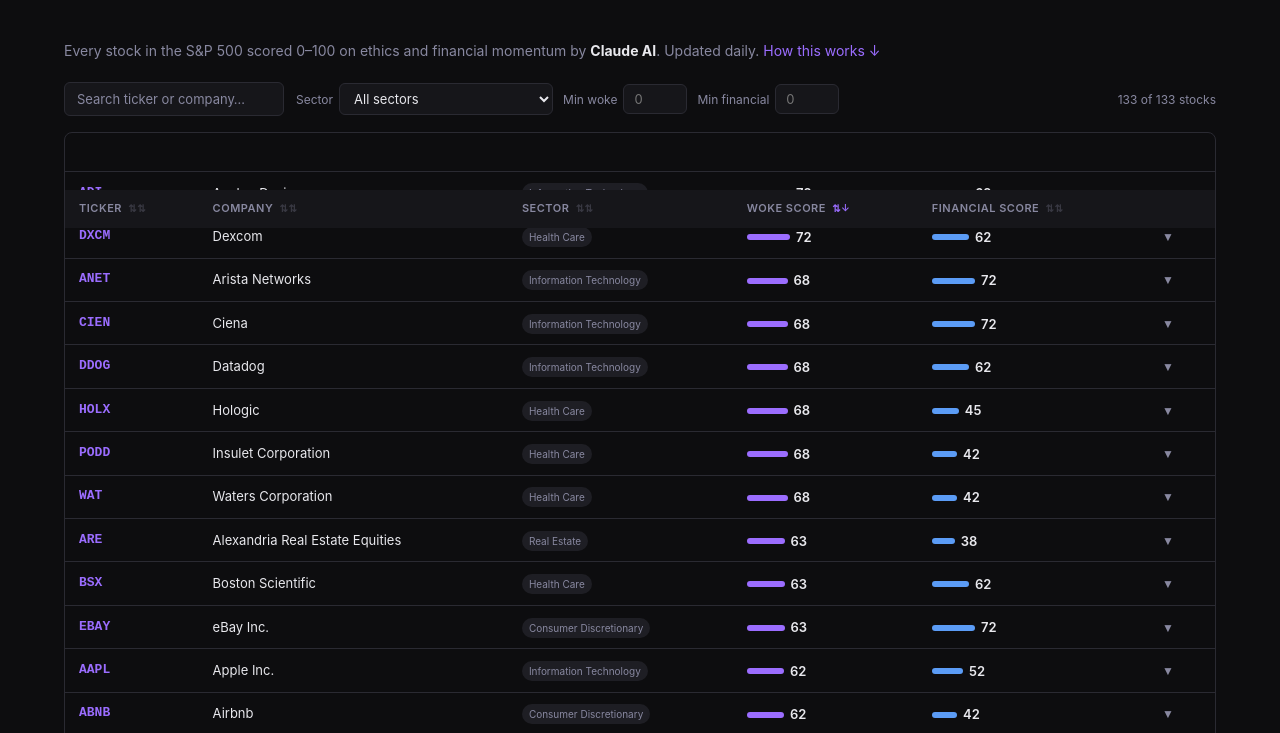
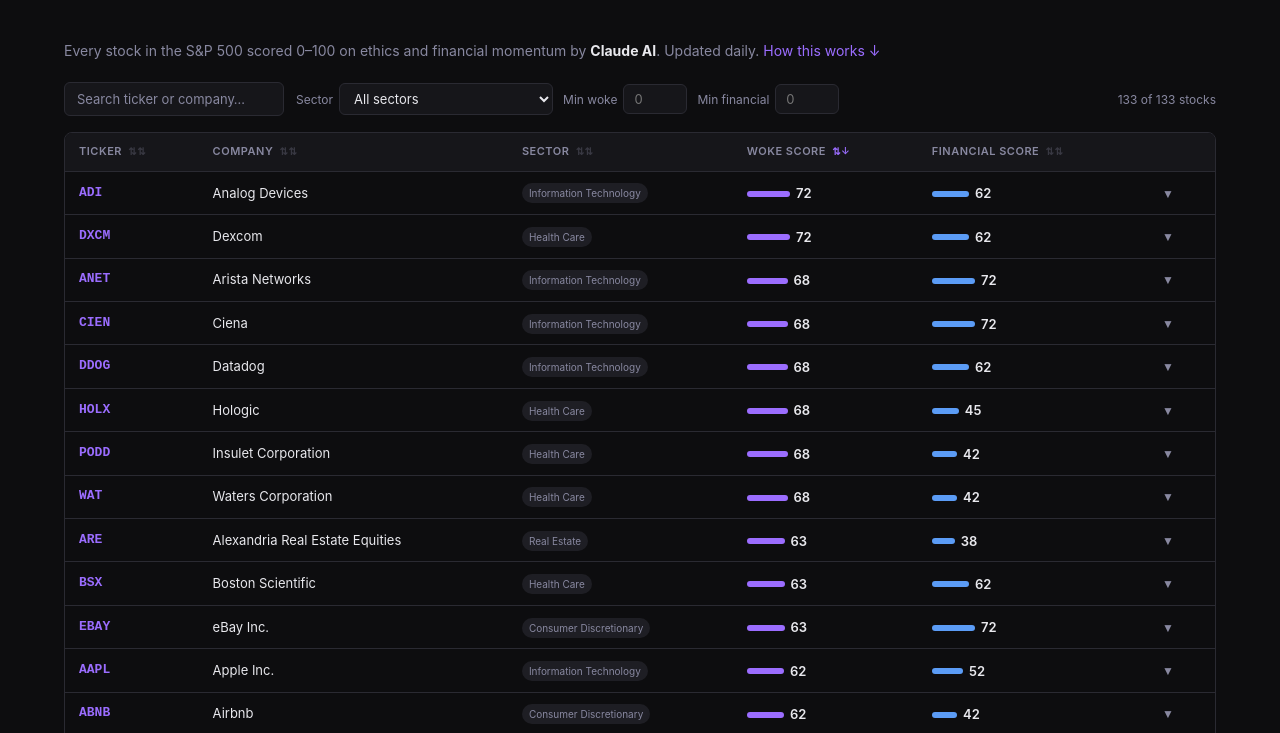
Before and after one commit to dco1/Neoliberal-Struggle, a website: page docs/index.html in a window 1280 px wide. Shown: the part 62-795 px from the top of the page. Drawn offline with Linux system fonts and the light colour scheme.

Commit message:
Remove sticky thead — overflow-x:auto on wrapper breaks sticky positioning

```diff
--- a/docs/style.css
+++ b/docs/style.css
@@ -170,9 +170,6 @@ main {
 
   & thead {
     background: var(--surface);
-    position: sticky;
-    top: 57px;  /* below header */
-    z-index: 5;
   }
 
   & th {
```
